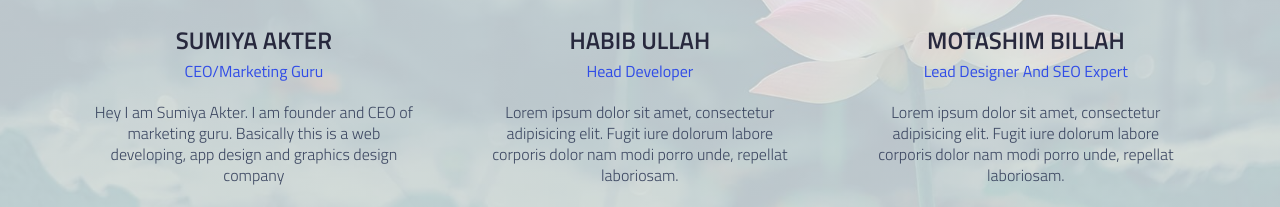
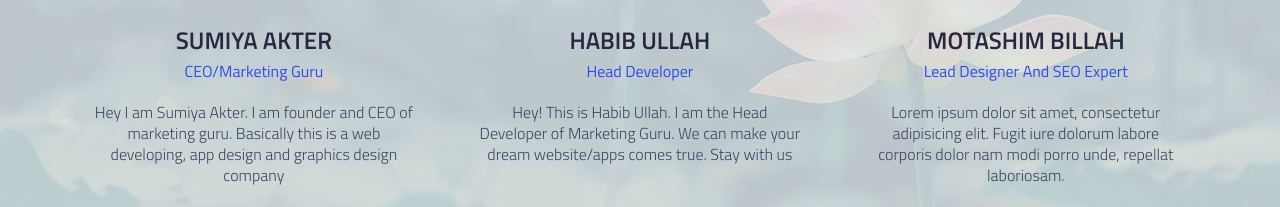
Before and after one commit to Sakib6071/group-portfolio, a plain HTML site: page index.html in a window 1280 px wide. Shown: the part 1855-2062 px from the top of the page. Drawn offline with nearby package versions, Linux system fonts and the light colour scheme; a web font is replaced by a local one.

Commit message:
Update index.html

```diff
--- a/index.html
+++ b/index.html
@@ -145,7 +145,7 @@
                 <img src="resourses/image/habib.jpg" alt="Habib Ullah" class="team-member">
                 <h3>Habib Ullah</h3>
                 <span class="role">Head Developer</span>
-                <p>Lorem ipsum dolor sit amet, consectetur adipisicing elit. Fugit iure dolorum labore corporis dolor nam modi porro unde, repellat laboriosam.</p>
+                <p>Hey! This is Habib Ullah. I am the Head Developer of Marketing Guru. We can make your dream website/apps comes true. Stay with us</p>
                 <div class="social-link">
                     <ul>
                         <li><a href="https://www.facebook.com/SakibHabibUllah" target="_blank"><i class="fab fa-facebook-f"></i></a></li>
```
